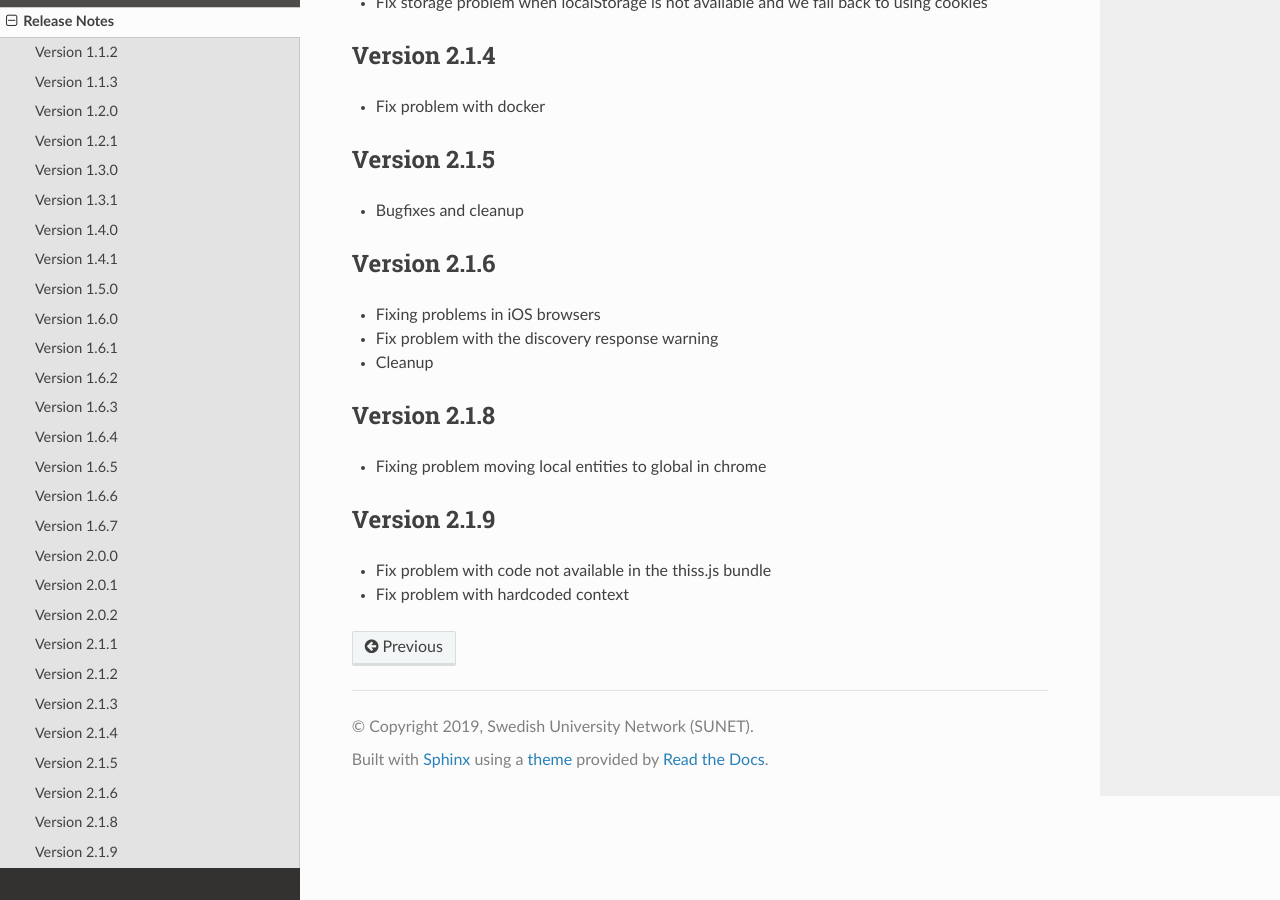
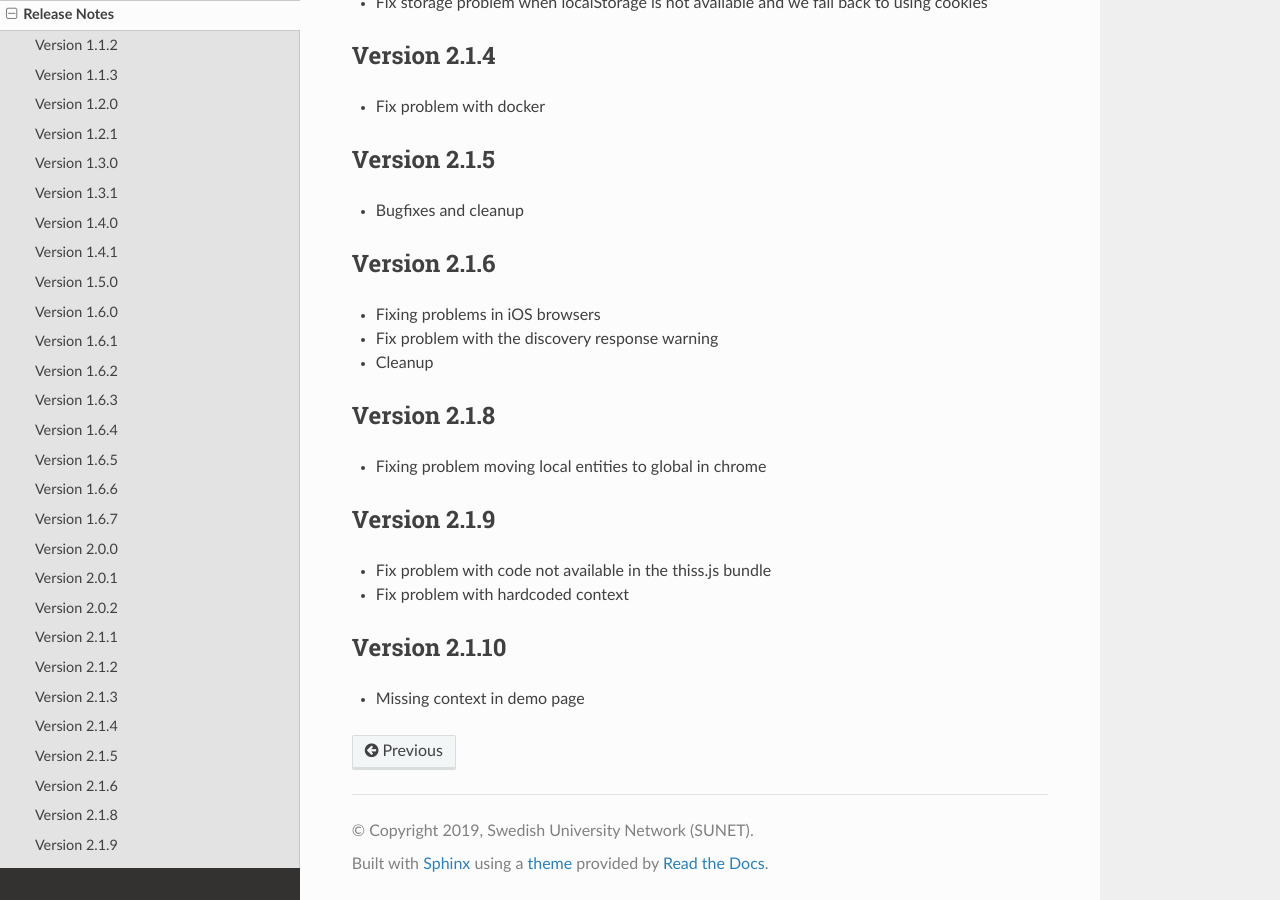
Before and after one commit to TheIdentitySelector/thiss-js, a Sphinx documentation site: the page built from docs/releasenotes.rst, in a window 1280 px wide and 900 px high, scrolled down 2921 px. Built offline with Sphinx 7.4.7 and the Read the Docs theme 3.1.0, drawn with Linux system fonts in a browser that asks for light colours.

Commit message:
bump version

```diff
--- a/docs/conf.py
+++ b/docs/conf.py
@@ -26,7 +26,7 @@
 # The short X.Y version
 version = u'2.1'
 # The full version, including alpha/beta/rc tags
-release = u'2.1.9'
+release = u'2.1.10'
 js_source_path = '../src'
 
 # -- General configuration ---------------------------------------------------
--- a/docs/releasenotes.rst
+++ b/docs/releasenotes.rst
@@ -161,3 +161,8 @@
 
 * Fix problem with code not available in the thiss.js bundle
 * Fix problem with hardcoded context
+
+Version 2.1.10
+-------------
+
+* Missing context in demo page
--- a/package.json
+++ b/package.json
@@ -1,6 +1,6 @@
 {
   "name": "@theidentityselector/thiss",
-  "version": "2.1.9",
+  "version": "2.1.10",
   "description": "The Identity Selector",
   "main": "index.js",
   "private": false,
```
Also changed, not shown: 2 other files.
